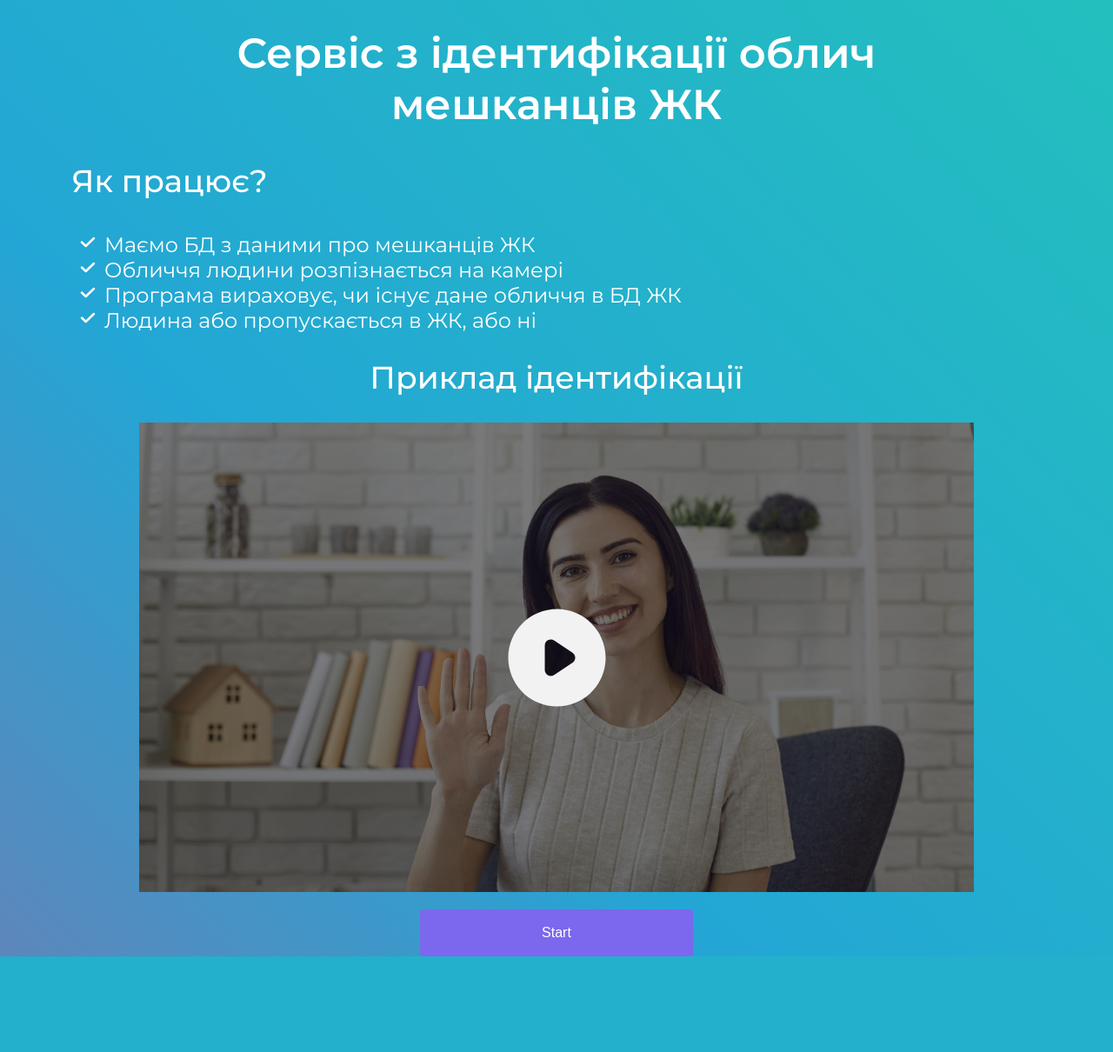
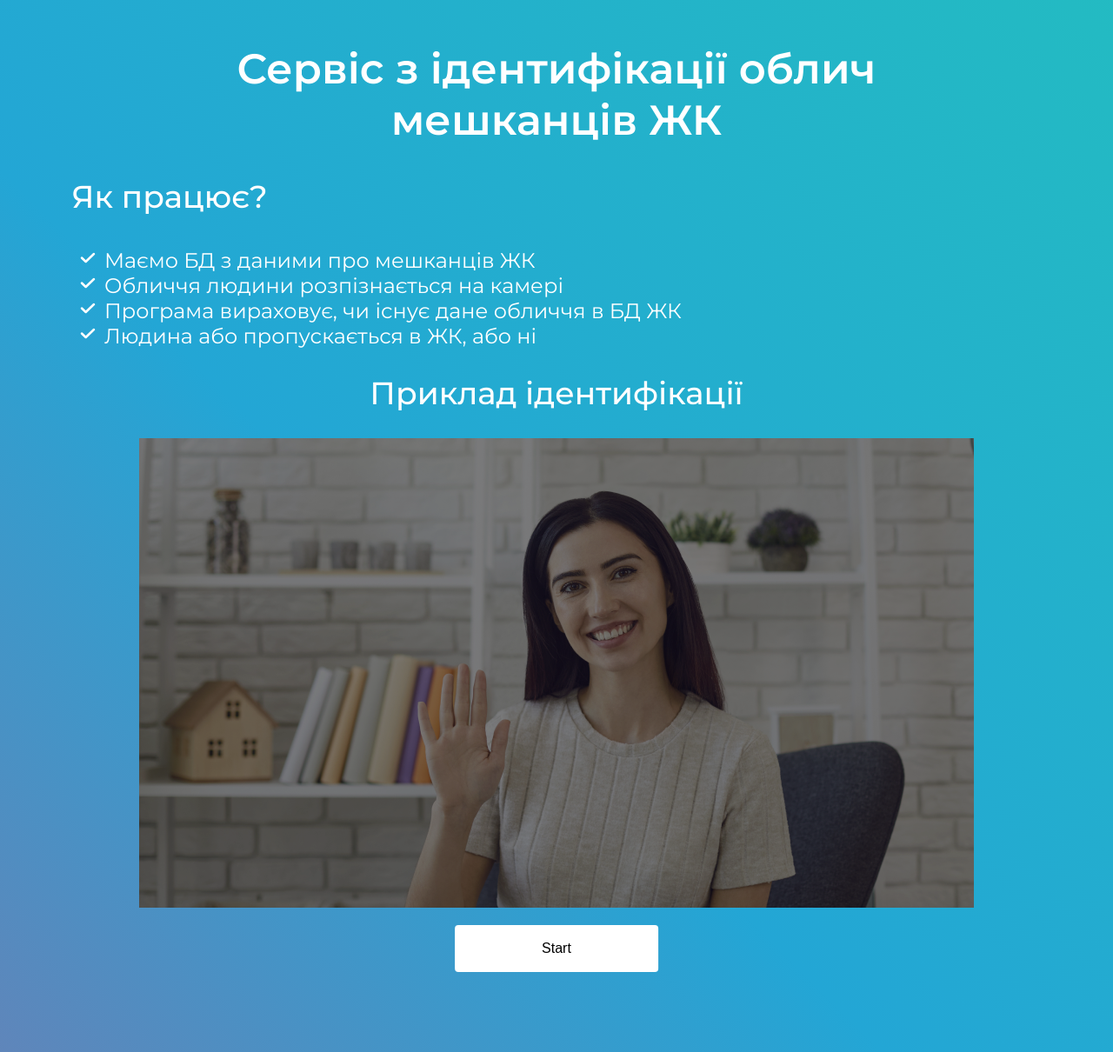
Before and after one commit to LeGGarD/opencv-video-face-recognition-project, a Python web app: template 0_the_project/templates/index.html in a window 1280 px wide. Shown: the whole page at 87% size. Before the commit the page ends 1100 px from the top, so only its background shows below. Run offline with Jinja, Linux system fonts and the light colour scheme; the template is opened without the code that fills it, so the values that code supplies are empty; some libraries are stand-ins or nearby versions.

Commit message:
Enhanced the play button

```diff
--- a/0_the_project/static/main.css
+++ b/0_the_project/static/main.css
@@ -2,6 +2,8 @@ body{
   font-family: 'Montserrat','Helvetica','Arial';
   margin-left:80px;
   margin-right:80px;
+  margin-bottom:360px;
+  margin-top:50px;
 }
 
 h1{
@@ -79,10 +81,10 @@ ul {
 }
 
 .btn {
-  background-color: mediumslateblue; /* Green */
+  background-color: white;/*mediumslateblue; /* Green */
   border: none;
-  color: white;
-  padding: 18px 140px;
+  color: black;
+  padding: 18px 100px;
   text-align: center;
   text-decoration: none;
   display: inline-block;
@@ -95,9 +97,15 @@ ul {
 }
 
 
-.btn:hover {
-  background-color: royalblue;
-  color:white;
+/*.btn:hover {*/
+/*  background-color: royalblue;*/
+/*  color:white;*/
+/*}*/
+
+.btn:hover{
+  background: radial-gradient(circle,  #0ff 0%, #e0e5ec 120%);
+  color: mediumslateblue;
+  animation: colorchange 3s linear infinite;
 }
 
 .content {
@@ -157,11 +165,25 @@ body {
   filter: brightness(50%);
 }
 
-#play_icon
-{
-  position: absolute;
-  top: 50%;
-  left: 50%;
-  transform: translate(-50%, -50%);
-  -ms-transform: translate(-50%, -50%);
+/*.btn{*/
+/*  border-radius: 3px;*/
+/*  background: #e0e5ec;*/
+/*  display: flex;*/
+/*  flex-direction: column;*/
+/*  justify-content: center;*/
+/*  align-items: center;*/
+/*  -webkit-tap-highlight-color: rgba(0,0,0,0);*/
+/*  -webkit-tap-highlight-color: transparent;*/
+/*  font-size: 26px;*/
+/*  color: #666;*/
+/*  text-decoration: none;*/
+/*}*/
+/*.btn:hover{*/
+/*background: radial-gradient(circle,  #0ff 0%, #e0e5ec 60%);*/
+/*  color: rgba(102,102,102,.5);*/
+/*  animation: colorchange 3s linear infinite;*/
+/*}*/
+
+@keyframes colorchange {
+	to {filter: hue-rotate(360deg);}
 }
--- a/0_the_project/templates/index.html
+++ b/0_the_project/templates/index.html
@@ -7,6 +7,7 @@
     <link rel="preconnect" href="https://fonts.googleapis.com">
     <link rel="preconnect" href="https://fonts.gstatic.com" crossorigin>
     <link href="https://fonts.googleapis.com/css2?family=Montserrat:wght@400;500;600&display=swap" rel="stylesheet">
+    <link href="https://use.fontawesome.com/releases/v5.6.1/css/all.css" rel="stylesheet">
 </head>
 <body>
 
@@ -30,7 +31,6 @@
 
 <div class="rectangle">
     <img src="../images/person.jpg" id="preview"/>
-    <img src="../images/play.svg" id="play_icon"/>
     <img src="{{ url_for('video') }}" id="video" style="display: none; margin-left: auto; margin-right: auto;"/>
 </div>
 
```
